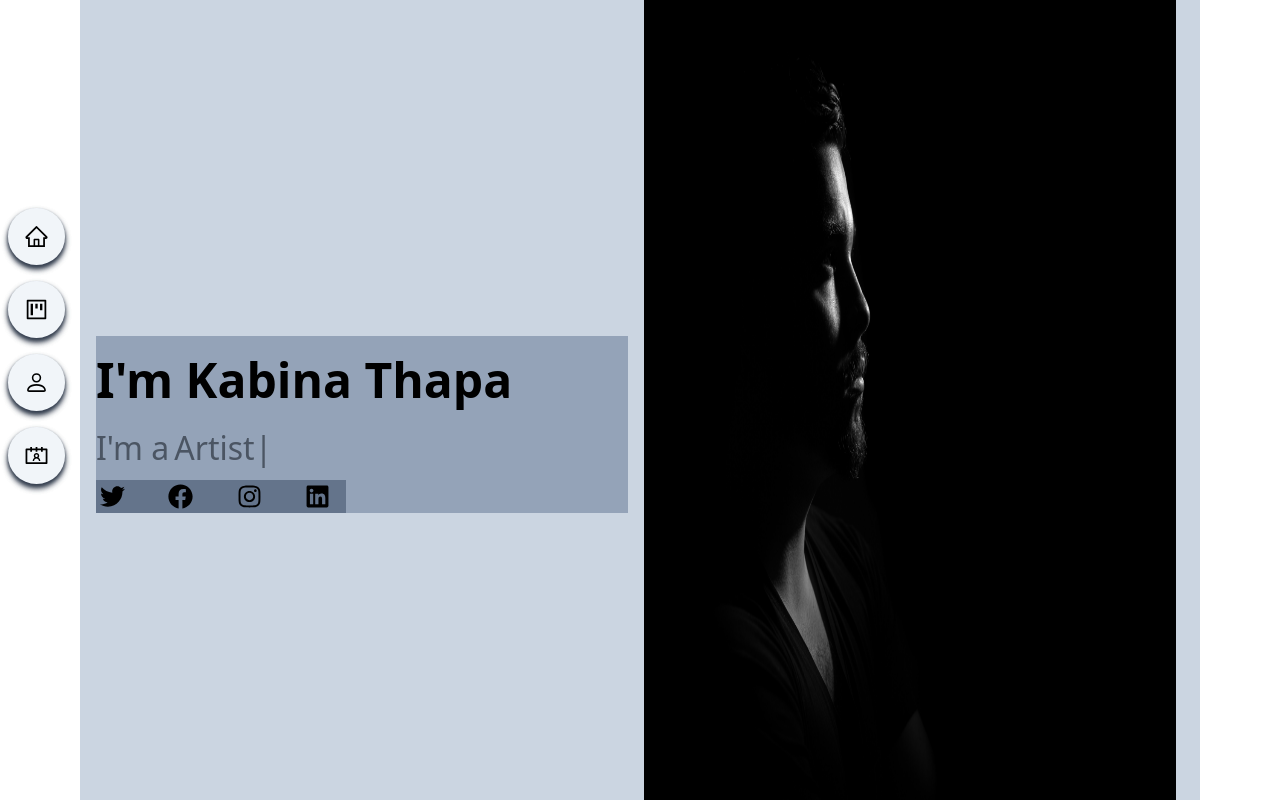
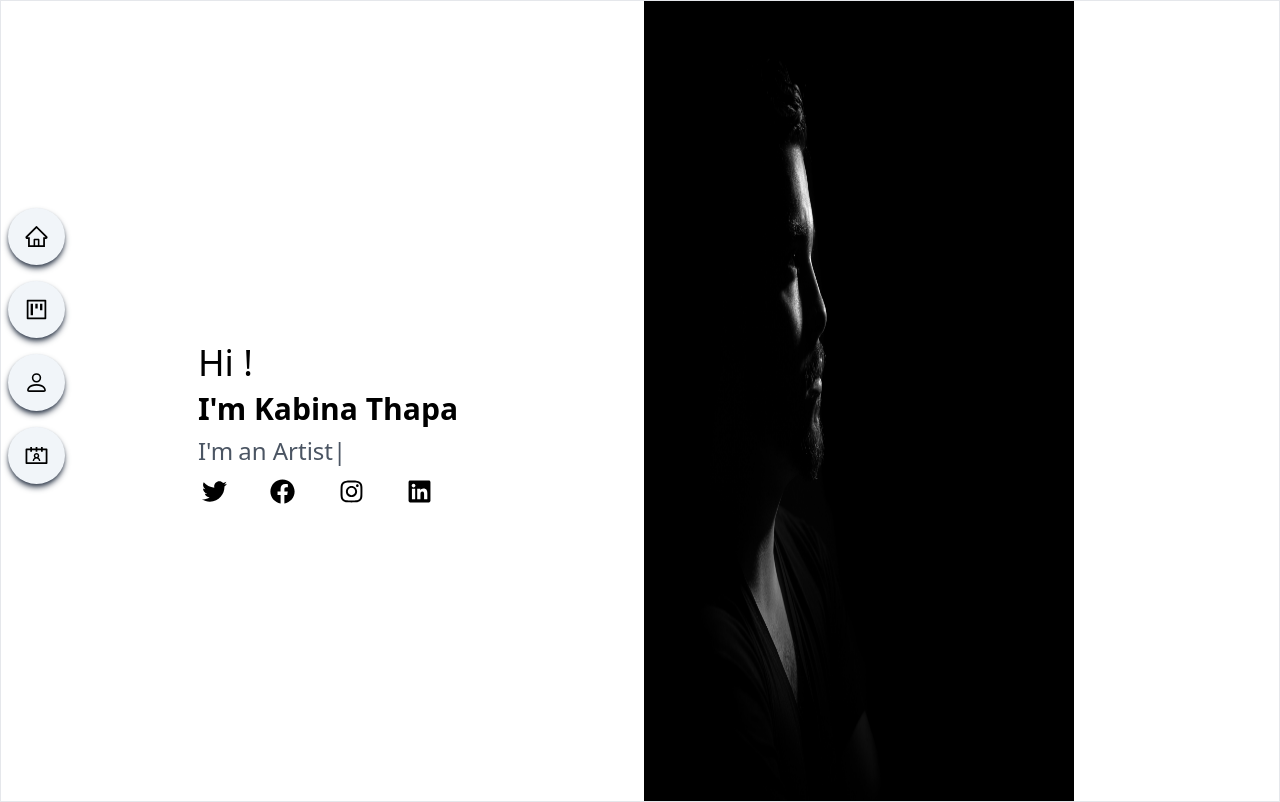
Before and after one commit to KabinaThapa/portfolio, a React (Vite) app: page / in a window 1280 px wide. Built offline with nearby package versions, Linux system fonts and the light colour scheme.

Commit message:
style: add projects display layout in projects page

```diff
--- a/src/App.jsx
+++ /dev/null
@@ -1,22 +0,0 @@
-import { useState } from 'react'
-import Sidenav from './components/sidenav'
-import Home  from './components/Home'
-import Projects from './components/Project'
-import Contact from './components/Contact'
-import Resume from './components/Resume'
-
-function App() {
-
-  return (
-    <>
-    <div className='max-w-full bg-neutral-400'>
-      <Sidenav />
-      <Home/>
-      <Contact/>
-      </div>
-
-    </>
-  )
-}
-
-export default App
--- a/src/components/Contact.jsx
+++ b/src/components/Contact.jsx
@@ -1,10 +1,10 @@
 import React from 'react'
-import Sidenav from './sidenav'
+
 
 const Contact = () => {
   return (
     <div id="Contact " className=' m-auto pl-4 pr-4 bg-slate-400 max-w-[1080px] md:pl-16 md:pr-16'>
-      <Sidenav/>
+
       <h1 className='text-center text-[3rem] font-semibold mb-8'>Contact Me</h1>
       <form action='https://formspree.io/f/mrgvnoqb' method='POST' encType='multiple/form-data'>
         <div className='w-full grid md:grid-cols-2 gap-4 lg:gap-12'>
--- a/src/components/Home.jsx
+++ b/src/components/Home.jsx
@@ -2,28 +2,29 @@ import React from "react";
 import { TypeAnimation } from "react-type-animation";
 import { FaFacebook, FaInstagram, FaLinkedin, FaTwitter } from "react-icons/fa";
 import potrait from '../images/Potrait.jpg'
-import Sidenav from "./sidenav";
+
 
 const Home = () => {
   return (
-    <div id="Home">
-      <Sidenav/>
-      <div className="mainBox flex flex-col max-w-full h-screen justify-between bg-slate-300  pr-4 pt-12 pb-12 items-center md:ml-20 md:mr-20 md:flex-row">
-        <header className="introBox max-w-[600px] w-full ml-4 mr-4 flex flex-col bg-slate-400 justify-center mt-12 items-center md:items-start md:mr-4 ">
-          <h1 className="font-bold lg:text-[3rem] text-[1.5rem] mb-2 pt-2 text-center ">I'm Kabina Thapa</h1>
-          <h2 className=" lg:text-[2rem] text-[1rem] text-gray-600 text-center md:text-left md:flex">
+    <div className="Home border flex justify-center items-center ">
+
+      <div className="mainBox flex flex-col max-w-full h-screen justify-between   pr-4 pt-12 pb-12 items-center md:ml-20 md:mr-20 md:flex-row">
+        <header className="introBox max-w-[600px] w-full ml-4 mr-4 flex flex-col  justify-center mt-12 items-center md:items-start md:mr-4 ">
+          <h1 className="text-4xl">Hi !</h1>
+          <h1 className="font-bold lg:text-3xl text-[1.5rem] mb-2 pt-2 text-center ">I'm Kabina Thapa</h1>
+          <h2 className=" lg:text-2xl text-[1rem] text-gray-600 text-center md:text-left md:flex">
             {" "}
-            I'm a
+            I'm
             <TypeAnimation
               sequence={[
                 // Same substring at the start will only be typed out once, initially
-                "Developer",
+                "a Developer",
                 1000, // wait 1s before replacing "Mice" with "Hamsters"
-                "UI/UX Designer",
+                "a UI/UX Designer",
                 1000,
-                "Artist",
+                "an Artist",
                 1000,
-                "Tech Enthusiast",
+                "a Tech Enthusiast",
                 1000,
               ]}
               wrapper="div"
@@ -33,7 +34,7 @@ const Home = () => {
               cursor={true}
             />
           </h2>
-          <div className="logos flex justify-between max-w-[250px] w-full mt-2  p-1 bg-slate-500">
+          <div className="logos flex justify-between max-w-[250px] w-full mt-2  p-1 ">
             <a className="pr-3">
               <FaTwitter size={25} />
             </a>
--- a/src/components/Project.jsx
+++ b/src/components/Project.jsx
@@ -1,10 +1,31 @@
 import React from 'react'
-import Sidenav from './sidenav'
+
 
 const Project = () => {
   return (
-    <div id="Projects">
-      <Sidenav/>
+    <div className='border flex flex-col justify-center items-center p-4' id="Projects">
+      <h1 className='text-3xl'>Recent projects</h1>
+      <div className='grid grid-cols-2 gap-12 border p-2'>
+        <div className='border p-2 space-y-2'>
+          <h1>GlamEdge Ecommerce App</h1>
+          <div className='w-96 h-72 border' >Project pic</div>
+          <div className='w-full flex justify-around'>
+          <button className='border rounded p-1'>Github</button>
+          <button className='border rounded p-1'>Live Demo</button>
+
+          </div>
+
+        </div>
+        <div className='border'>
+          <h1>Weather App</h1>
+        </div>
+        <div className='border w-96 h-72'>
+          <h1>Project 3</h1>
+        </div>
+        <div className='border'>
+          <h1>Project 4</h1>
+        </div>
+      </div>
     </div>
   )
 }
--- a/src/main.jsx
+++ b/src/main.jsx
@@ -1,7 +1,7 @@
 import React from 'react'
 
 import ReactDOM from 'react-dom/client'
-import App from './App.jsx'
+
 import './index.css'
 import { createBrowserRouter, RouterProvider,Route } from 'react-router-dom'
 import Home from './components/Home.jsx'
```
